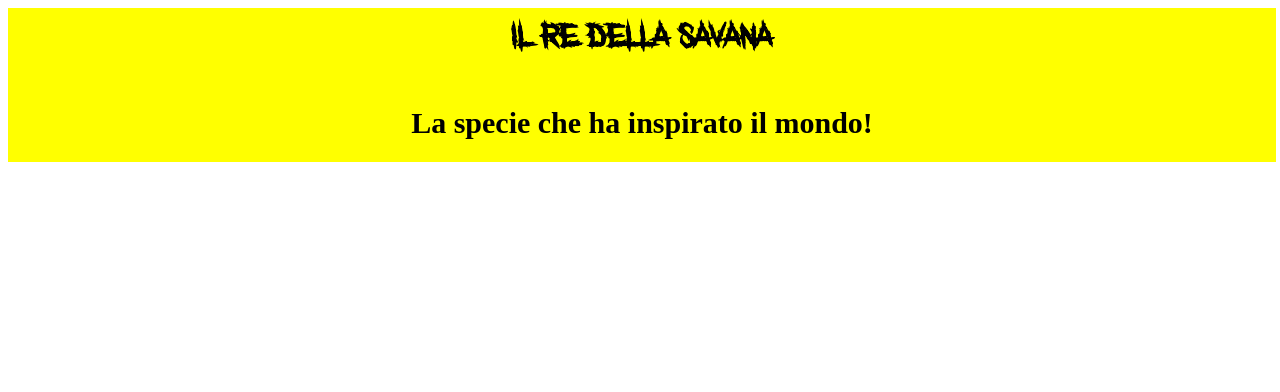
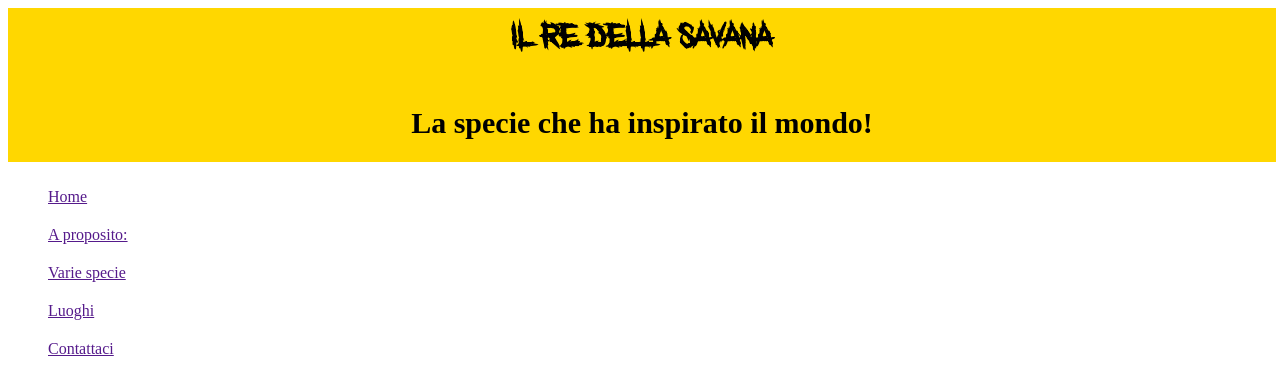
Before and after one commit to emiliantimofei1996/libertas-creativitatis, a plain HTML site: page index.html in a window 1280 px wide. Drawn offline with Linux system fonts and the light colour scheme; a web font is replaced by a local one.

Commit message:
searching for a backtick to use js

```diff
--- a/index.html
+++ b/index.html
@@ -12,7 +12,17 @@
         <p>La specie che ha inspirato il mondo!</p>
     </header>
     <main>
-
+        <ul>
+            <li><a href="">Home</a></li>
+            <li><a href="">A proposito:</a></li>
+            <li><a href="">Varie specie</a></li>
+            <li><a href="">Luoghi</a></li>
+            <li><a href="">Contattaci</a></li>
+            <!--
+                Fare un'animazione dove la parola vola a destra e riappare a sinistra
+            -->
+        </ul>
     </main>
+    <script src="./script.js"></script>
 </body>
 </html>
--- /dev/null
+++ b/script.js
@@ -0,0 +1,8 @@
+fromOneToFive = ""
+
+
+for (let i = 0; i < 5; i++) {
+    let elemento = document.getSelectorAll("main>ul>li")
+    let colore = getComputedStyle(document.documentElement).getPropertyPriority()
+    console.log(i)
+}
--- a/style.css
+++ b/style.css
@@ -7,7 +7,13 @@
     src: url("./To\ The\ Point.ttf");
 }
 
+li {
+    padding: 10px 0;
+}
 
+ul {
+    list-style: none;
+}
 
 p {
     font-family: point;
@@ -23,10 +29,18 @@ h1 {
 header {
     width: 100%;
     height: 150px;
-    background-color: yellow;
+    background-color: var(--color-5);
     display: flex;
     justify-content: center;
     align-items: center;
     flex-direction: column;
     padding: 2px;
 }
+
+:root {
+  --color-1: #ff3b00; /* rosso-arancio intenso */
+  --color-2: #ff6a00; /* arancio vivo */
+  --color-3: #ff9000; /* arancio medio */
+  --color-4: #ffb700; /* arancio chiaro tendente al giallo */
+  --color-5: #ffd700; /* giallo oro brillante */
+}
```
